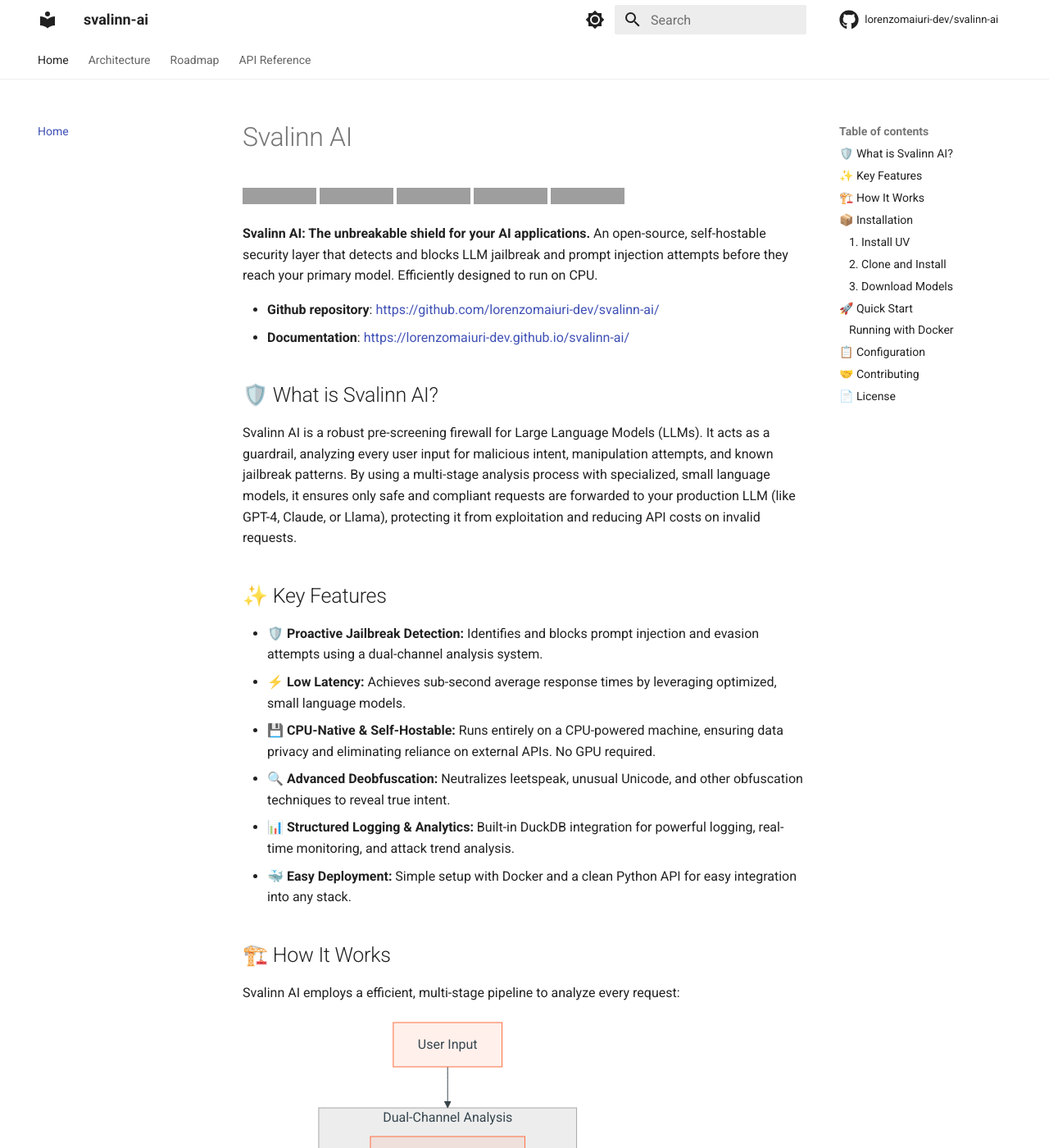
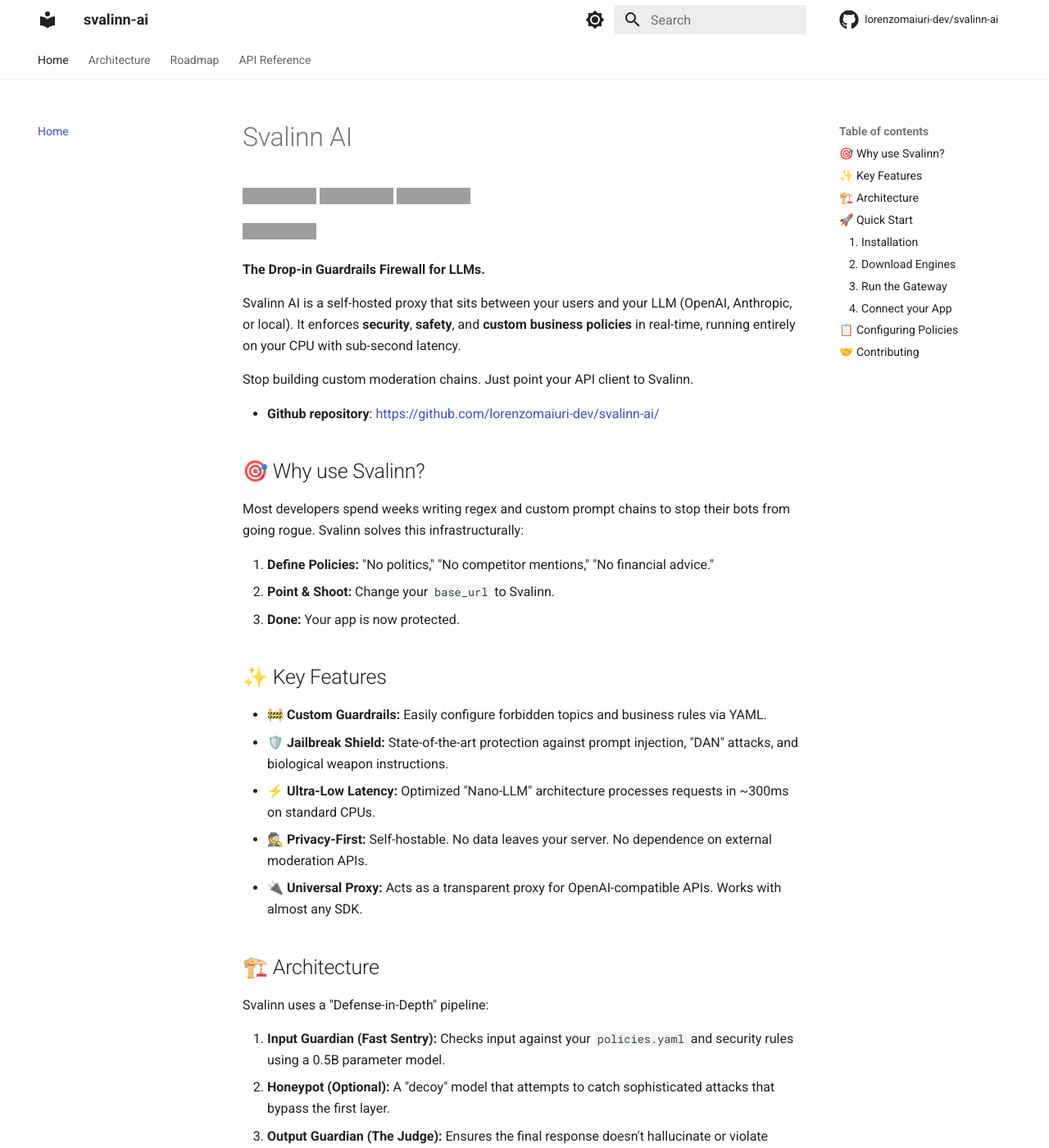
Before and after one commit to lorenzomaiuri-dev/svalinn-ai, an MkDocs documentation site: the page built from docs/index.md, in a window 1280 px wide and 1400 px high. Shown: the whole window at 82% size. Built offline with MkDocs 1.6.1 and Material for MkDocs 9.7.7, drawn with Linux system fonts in a browser that asks for light colours; comment, search, counter and statistics services are not loaded; some of the changed text lies outside the part shown; grey boxes are pictures that could not be loaded.

Commit message:
removed redundant links

````diff
--- a/docs/index.md
+++ b/docs/index.md
@@ -3,114 +3,102 @@
 [![Release](https://img.shields.io/github/v/release/lorenzomaiuri-dev/svalinn-ai)](https://img.shields.io/github/v/release/lorenzomaiuri-dev/svalinn-ai)
 [![Build status](https://img.shields.io/github/actions/workflow/status/lorenzomaiuri-dev/svalinn-ai/main.yml?branch=main)](https://github.com/lorenzomaiuri-dev/svalinn-ai/actions/workflows/main.yml?query=branch%3Amain)
 [![codecov](https://codecov.io/gh/lorenzomaiuri-dev/svalinn-ai/branch/main/graph/badge.svg)](https://codecov.io/gh/lorenzomaiuri-dev/svalinn-ai)
-[![Commit activity](https://img.shields.io/github/commit-activity/m/lorenzomaiuri-dev/svalinn-ai)](https://img.shields.io/github/commit-activity/m/lorenzomaiuri-dev/svalinn-ai)
+<!-- [![Commit activity](https://img.shields.io/github/commit-activity/m/lorenzomaiuri-dev/svalinn-ai)](https://img.shields.io/github/commit-activity/m/lorenzomaiuri-dev/svalinn-ai) -->
 [![License: MIT](https://img.shields.io/github/license/lorenzomaiuri-dev/svalinn-ai)](https://img.shields.io/github/license/lorenzomaiuri-dev/svalinn-ai)
 
-**Svalinn AI: The unbreakable shield for your AI applications.** An open-source, self-hostable security layer that detects and blocks LLM jailbreak and prompt injection attempts before they reach your primary model. Efficiently designed to run on CPU.
+**The Drop-in Guardrails Firewall for LLMs.**
+
+Svalinn AI is a self-hosted proxy that sits between your users and your LLM (OpenAI, Anthropic, or local). It enforces **security**, **safety**, and **custom business policies** in real-time, running entirely on your CPU with sub-second latency.
+
+Stop building custom moderation chains. Just point your API client to Svalinn.
 
 - **Github repository**: <https://github.com/lorenzomaiuri-dev/svalinn-ai/>
-- **Documentation**: <https://lorenzomaiuri-dev.github.io/svalinn-ai/>
 
-## 🛡️ What is Svalinn AI?
+## 🎯 Why use Svalinn?
 
-Svalinn AI is a robust pre-screening firewall for Large Language Models (LLMs). It acts as a guardrail, analyzing every user input for malicious intent, manipulation attempts, and known jailbreak patterns. By using a multi-stage analysis process with specialized, small language models, it ensures only safe and compliant requests are forwarded to your production LLM (like GPT-4, Claude, or Llama), protecting it from exploitation and reducing API costs on invalid requests.
+Most developers spend weeks writing regex and custom prompt chains to stop their bots from going rogue. Svalinn solves this infrastructurally:
+
+1.  **Define Policies:** "No politics," "No competitor mentions," "No financial advice."
+2.  **Point & Shoot:** Change your `base_url` to Svalinn.
+3.  **Done:** Your app is now protected.
 
 ## ✨ Key Features
 
--   **🛡️ Proactive Jailbreak Detection:** Identifies and blocks prompt injection and evasion attempts using a dual-channel analysis system.
--   **⚡ Low Latency:** Achieves sub-second average response times by leveraging optimized, small language models.
--   **💾 CPU-Native & Self-Hostable:** Runs entirely on a CPU-powered machine, ensuring data privacy and eliminating reliance on external APIs. No GPU required.
--   **🔍 Advanced Deobfuscation:** Neutralizes leetspeak, unusual Unicode, and other obfuscation techniques to reveal true intent.
--   **📊 Structured Logging & Analytics:** Built-in DuckDB integration for powerful logging, real-time monitoring, and attack trend analysis.
--   **🐳 Easy Deployment:** Simple setup with Docker and a clean Python API for easy integration into any stack.
+-   **🚧 Custom Guardrails:** Easily configure forbidden topics and business rules via YAML.
+-   **🛡️ Jailbreak Shield:** State-of-the-art protection against prompt injection, "DAN" attacks, and biological weapon instructions.
+-   **⚡ Ultra-Low Latency:** Optimized "Nano-LLM" architecture processes requests in ~300ms on standard CPUs.
+-   **🕵️ Privacy-First:** Self-hostable. No data leaves your server. No dependence on external moderation APIs.
+-   **🔌 Universal Proxy:** Acts as a transparent proxy for OpenAI-compatible APIs. Works with almost any SDK.
 
-## 🏗️ How It Works
+## 🏗️ Architecture
 
-Svalinn AI employs a efficient, multi-stage pipeline to analyze every request:
+Svalinn uses a "Defense-in-Depth" pipeline:
 
-```mermaid
-flowchart TD
-    A[User Input] --> B(Input Guardian);
-    subgraph B [Dual-Channel Analysis]
-        B1[Raw Text Analysis]
-        B2[Normalized Text Analysis]
-    end
-    B -- UNSAFE --> C[🛑 Request Blocked];
-    B -- SAFE --> D[Honeypot LLM];
-    D --> E[Generate Response];
-    E --> F(Output Guardian);
-    F -- VIOLATION --> C;
-    F -- COMPLIANT --> G[✅ Forward to Production LLM];
-```
+1.  **Input Guardian (Fast Sentry):** Checks input against your `policies.yaml` and security rules using a 0.5B parameter model.
+2.  **Honeypot (Optional):** A "decoy" model that attempts to catch sophisticated attacks that bypass the first layer.
+3.  **Output Guardian (The Judge):** Ensures the final response doesn't hallucinate or violate policies before reaching the user.
 
-1.  **Input Guardian:** The input is analyzed simultaneously in its raw form and a normalized form (where obfuscations are cleared).
-2.  **Honeypot:** Approved requests are sent to a deliberately vulnerable "dumb" model. If jailbroken, this model will produce a clearly violating output.
-3.  **Output Guardian:** The honeypot's response is checked for any policy violations.
-4.  **Decision:** Only requests that pass all stages are forwarded to your main LLM. Others are blocked and logged.
+## 🚀 Quick Start
 
-## 📦 Installation
-
-Svalinn AI requires **Python 3.12+** and uses `uv` for fast and reliable dependency management.
-
-### 1. Install UV
-
-If you haven't already, install `uv`:
+### 1. Installation
 
 ```bash
 pip install uv
-```
-
-### 2. Clone and Install
-
-```bash
-# Clone the repository
 git clone https://github.com/lorenzomaiuri-dev/svalinn-ai.git
 cd svalinn-ai
-
-# Install the project and all dependencies
 make install
 ```
 
-This command creates a virtual environment, installs dependencies, and generates the `uv.lock` file.
+### 2. Download Engines
 
-### 3. Download Models
-
-<!-- TODO: PLACEHOLDER -->
-<!-- Svalinn AI relies on GGUF-quantized models. You can download the recommended models automatically:
+Svalinn uses highly optimized GGUF models to run on CPU:
 
 ```bash
-make download-models
+uv run python scripts/download_models.py
 ```
 
-*Or manually place model files in the `models/` directory.* -->
+### 3. Run the Gateway
 
-
-## 🚀 Quick Start
-
-<!-- TODO: PLACEHOLDER -->
-
-### Running with Docker
-
-<!-- TODO: PLACEHOLDER -->
-<!-- A `Dockerfile` and `docker-compose.yml` are provided for containerized deployment.
+Start the proxy server:
 
 ```bash
-# Build and run using Docker Compose
-docker-compose up -d --build
-``` -->
+uv run uvicorn svalinn_ai.api.server:app --port 8000
+```
 
-## 📋 Configuration
+### 4. Connect your App
 
-<!-- TODO: PLACEHOLDER -->
+Use it with any standard LLM library (Python, Node, curl):
+
+```python
+from openai import OpenAI
+
+client = OpenAI(
+    base_url="http://localhost:8000/v1",  # Point to Svalinn
+    api_key="sk-openai-key..."            # Your real key (passed through securely)
+)
+
+# This request will be checked against your policies automatically
+response = client.chat.completions.create(
+    model="gpt-4",
+    messages=[{"role": "user", "content": "Tell me why your competitor is better."}]
+)
+```
+
+## 📋 Configuring Policies
+
+Edit `config/policies.yaml` to define what your bot allows:
+
+```yaml
+guardrails:
+  - id: "politics"
+    description: "Discussion of elections, voting, or political parties."
+    enabled: true
+
+  - id: "competitors"
+    description: "Mentions of Apple, Google, or Microsoft."
+    enabled: true
+```
 
 ## 🤝 Contributing
 
-Contributions are welcome! Please feel free to submit a Pull Request.
-
-1.  Ensure you have run `make install` to set up the development environment.
-2.  Run the pre-commit hooks to ensure code quality: `uv run pre-commit run -a`
-3.  Commit your changes and open a PR.
-
-## 📄 License
-
-This project is licensed under the MIT License - see the [LICENSE](LICENSE) file for details.
+We are building the standard for open-source AI governance. PRs are welcome!
````
Also changed, not shown: README.md (+0 -1 lines).
